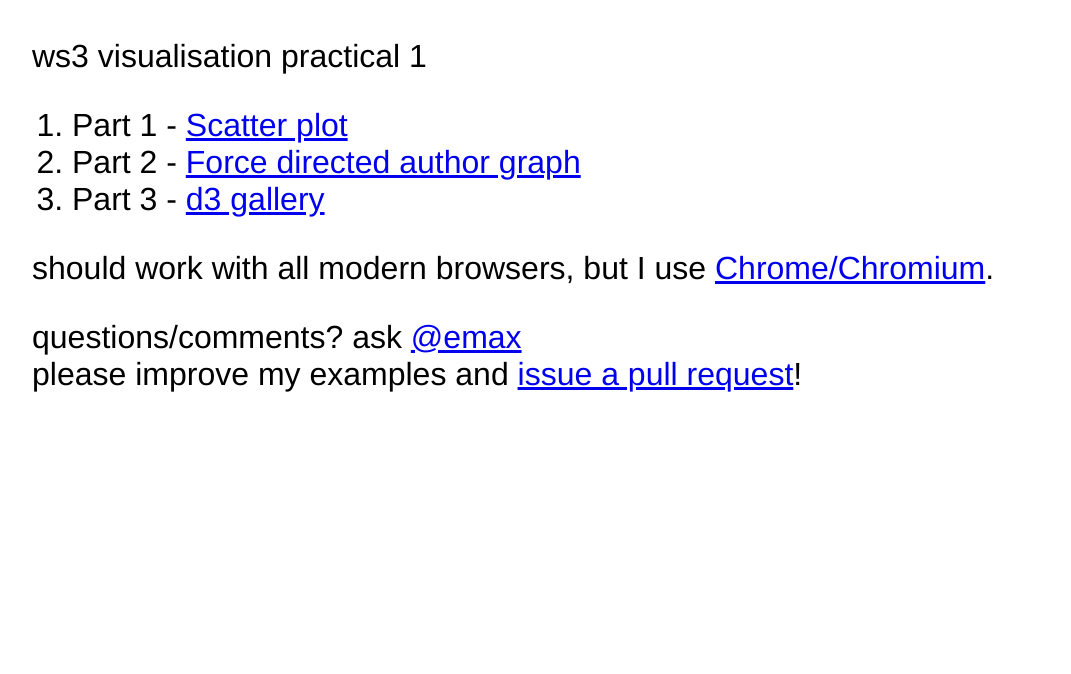
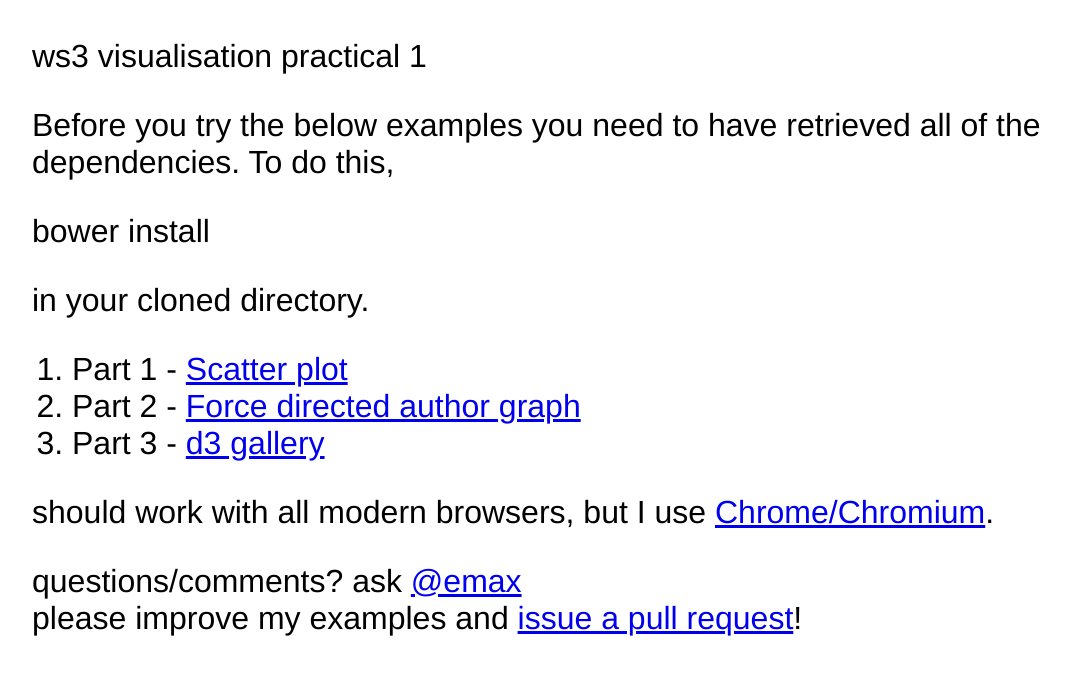
Before and after one commit to sociam/WS3-D3-Tutorial, a website: page index.html in a window 1280 px wide. Shown: the whole page, without its empty margins (6-1077 px from the left). Drawn offline with Linux system fonts and the light colour scheme.

Commit message:
updaetd instructions

```diff
--- a/index.html
+++ b/index.html
@@ -7,6 +7,11 @@
 	</head>
 	<body>
 		ws3 visualisation practical 1
+
+		<p>
+			<b>Before you try</b> the below examples you need to have retrieved all of the
+			dependencies. To do this, <pre>bower install</pre> in your cloned directory.
+		</p>
 		<ol>
 			<li>Part 1 - <a href="pt1-scatter.html" target="_blank">Scatter plot</a>
 			<li>Part 2 - <a href="pt2-force.html" target="_blank">Force directed author graph</a></h2>
```
Also changed, not shown: bower.json (added, +23 -0 lines).
